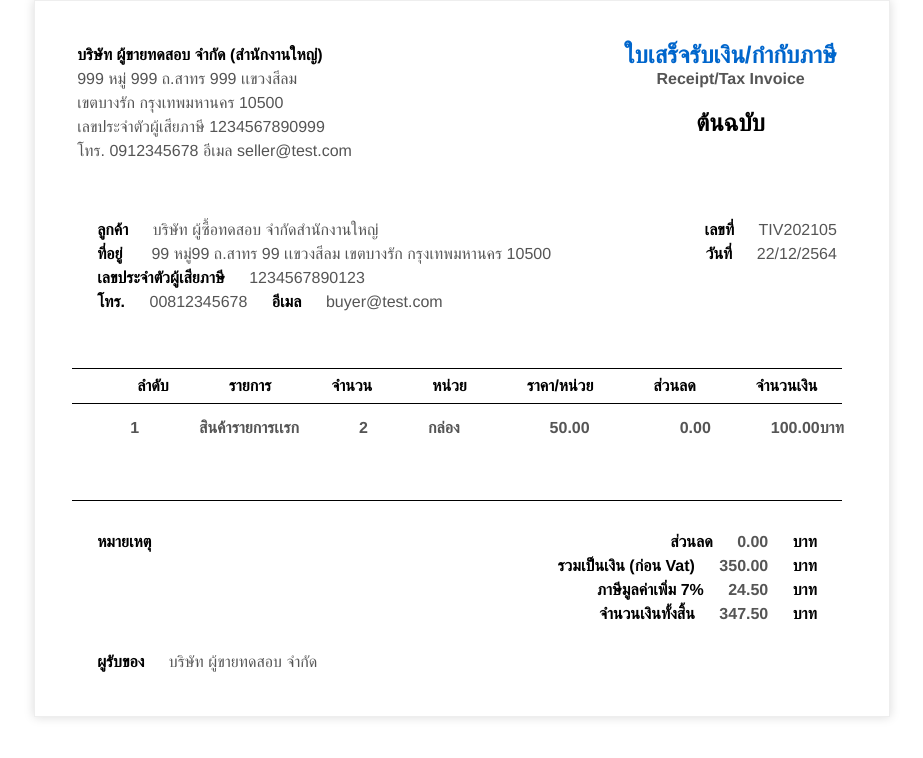
After one commit to prtomnoi/comeonoptic, a PHP site: page /template/receipt.html in a window 1280 px wide. The commit adds this page. Shown: the top 758 px of the page, without its empty margins (178-1101 px from the left). Run offline with PHP 8.4, Linux system fonts and the light colour scheme.

Commit message:
update_nack

```diff
--- /dev/null
+++ b/assets/css/custom.css
@@ -0,0 +1,6 @@
+body  {
+    background-image: url('../images/backgrounds/rm422-047.jpg');
+    background-repeat: no-repeat;
+    background-attachment: fixed;
+    background-size: 100% 100%;
+  }
--- /dev/null
+++ b/assets/css/style_receipt.css
@@ -0,0 +1,141 @@
+*{
+    margin: 0;
+    padding: 0;
+    box-sizing: border-box;
+}
+.invoice-box {
+    max-width: fit-content;
+    margin: auto;
+    padding: 30px;
+    border: 1px solid #eee;
+    box-shadow: 0 0 10px rgba(0, 0, 0, 0.15);
+    font-size: 16px;
+    line-height: 24px;
+    font-family: 'Helvetica Neue', 'Helvetica', Helvetica, Arial, sans-serif;
+    color: #555;
+}
+
+.invoice-box table {
+    width: 100%;
+    line-height: inherit;
+    text-align: left;
+}
+
+.invoice-box table td {
+    padding: 5px;
+    vertical-align: top;
+}
+
+.invoice-box table tr td:nth-child(2) {
+    text-align: right;
+}
+
+.invoice-box table tr.top table td {
+    padding-bottom: 20px;
+}
+
+.invoice-box table tr.top table td.title {
+    font-size: 45px;
+    line-height: 45px;
+    color: #333;
+}
+
+.invoice-box table tr.information table td {
+    padding-bottom: 40px;
+}
+
+.invoice-box table tr.heading td {
+    background: #eee;
+    border-bottom: 1px solid #ddd;
+    font-weight: bold;
+}
+
+.invoice-box table tr.details td {
+
+    border-bottom: 1px solid black;
+    border-top:1px solid black ;
+
+
+}
+
+.invoice-box table tr.item td {
+    border-bottom: 1px solid #004cff;
+
+
+}
+
+.invoice-box table tr.item.last td {
+    border-bottom: none;
+}
+
+.invoice-box table tr.total td:nth-child(2) {
+    border-top: 2px solid #eee;
+    font-weight: bold;
+}
+
+.invoice-box.rtl {
+    direction: rtl;
+    font-family: Tahoma, 'Helvetica Neue', 'Helvetica', Helvetica, Arial, sans-serif;
+}
+
+.invoice-box.rtl table {
+    text-align: right;
+}
+
+.invoice-box.rtl table tr td:nth-child(2) {
+    text-align: left;
+}
+.invoice{
+    width: 100%;
+    margin-right: 10px;
+}
+
+.invoicet{
+    margin-top: auto;
+    text-align: justify;
+}
+.color_inovice{
+    color: 	#0066CC;
+    font-size: x-large;
+    float: right;
+    text-align: end;
+
+}
+.original{
+ color: black;
+ padding: 20px;
+}
+.original1{
+    color: black;
+
+   }
+
+.bb{
+    border-top: 1px solid black;
+}
+.pp{
+    float: right;
+    text-align: end;
+    text-align: center;
+
+}
+.pp1{
+    text-align: start;
+    float: left;
+}
+.pp2{
+    float: right;
+    text-align: end;
+    text-align: center;
+
+}
+.pp3{
+    text-align: start;
+    float: left;
+    padding-left: 60px;
+}
+.pp4{
+    text-align: start;
+    float: left;
+    padding-left: 90px;
+}
--- a/template/css.html
+++ b/template/css.html
@@ -6,4 +6,5 @@
     <link rel="stylesheet" href="assets/css/styles.min.css" />
     <link rel="stylesheet" href="assets/css/dataTables.bootstrap5.min.css">
     <link rel="stylesheet" href="assets/css/select2.min.css">
+    <link rel="stylesheet" href="assets/css/custom.css">
   </head>
--- a/template/index.html
+++ b/template/index.html
@@ -2,7 +2,6 @@
 <html lang="en">
 
 {CSS}
-
 <body>
   <!--  Body Wrapper -->
   <div class="page-wrapper" id="main-wrapper" data-layout="vertical" data-navbarbg="skin6" data-sidebartype="full"
--- a/template/menu.html
+++ b/template/menu.html
@@ -1,6 +1,7 @@
-  <aside class="left-sidebar">
+
+<aside class="left-sidebar">
       <!-- Sidebar scroll-->
-      <div>
+      <div >
         <div class="brand-logo d-flex align-items-center justify-content-between">
           <a href="main" class="text-nowrap logo-img mx-auto">
             <img src="assets/images/logos/logo-optic.jpg" width="130" alt="" />
--- a/template/nav.html
+++ b/template/nav.html
@@ -1,5 +1,5 @@
     <header class="app-header">
-        <nav class="navbar navbar-expand-lg navbar-light">
+        <nav class="navbar navbar-expand-lg navbar-light ">
           <ul class="navbar-nav">
             <li class="nav-item d-block d-xl-none">
               <a class="nav-link sidebartoggler nav-icon-hover" id="headerCollapse" href="javascript:void(0)">
--- /dev/null
+++ b/template/receipt.html
@@ -0,0 +1,163 @@
+<!DOCTYPE html>
+<html>
+    <head>
+        <meta charset="utf-8">
+        <meta name="viewport" content="width=device-width, initial-scale=1">
+        <title>COME ON OPTIC</title>
+        <link rel="shortcut icon" type="image/png" href="assets/images/logos/favicon.png" />
+        <link rel="stylesheet" href="assets/css/style_receipt.css">
+    </head>
+
+<body >
+    <div class="invoice-box">
+        <table cellpadding="0" cellspacing="0">
+            <tr class="top">
+                <td colspan="2">
+                    <table>
+                        <tr>
+                            <td>
+                                <div class="pp1">
+                                    <b class="original1 ">บริษัท ผู้ขายทดสอบ จำกัด
+                                        (สำนักงานใหญ่)</b>
+                                </div>
+                                <div class="pp2">
+                                    <b class="color_inovice">ใบเสร็จรับเงิน/กำกับภาษี</b> <br />
+                                    <b>Receipt/Tax Invoice</b> <br />
+                                    <h2 class="original ">ต้นฉบับ</h2><br>
+                                </div><br>
+                                <p>999 หมู่ 999 ถ.สาทร 999 เเขวงสีลม</p>
+                                <p>เขตบางรัก กรุงเทพมหานคร 10500</p>
+                                <p>เลขประจำตัวผู้เสียภาษี 1234567890999</p>
+                                <p>โทร. 0912345678 อีเมล seller@test.com</p>
+                            </td>
+                        </tr>
+                    </table>
+                </td>
+            </tr>
+            <tr class="information">
+                <td colspan="2">
+                    <table>
+                        <tr>
+                            <td>
+                                <div class="pp1">
+                                    <b class="original">ลูกค้า</b>
+                                    บริษัท ผู้ซื้อทดสอบ จำกัดสำนักงานใหญ่
+                                </div>
+                                <div class="pp2">
+                                    <b class="original">เลขที่ </b>
+                                    TIV202105
+                                </div><br>
+                                <div class="pp2">
+                                    <b class="original">วันที่</b>
+                                    22/12/2564
+                                </div>
+                                <div class="pp1">
+                                    <b class="original">ที่อยู่</b>
+                                    &nbsp;99 หมู่99 ถ.สาทร 99 เเขวงสีลม เขตบางรัก
+                                    กรุงเทพมหานคร 10500
+                                </div><br>
+                                <div class="pp1">
+                                    <b class="original">เลขประจำตัวผู้เสียภาษี</b>
+                                    1234567890123
+                                </div><br />
+                                <div class="pp1">
+                                    <b class="original">โทร.</b>
+                                    00812345678
+                                    <b class="original">อีเมล</b>
+                                    buyer@test.com
+                                </div>
+                            </td>
+                        </tr>
+                    </table>
+                </td>
+            </tr>
+            <td colspan="4">
+                <table id="myTable">
+                    <tr class="details">
+                        <td class="original">
+                            <b class="pp3"> ลำดับ</b>
+                            <b class="pp3"> รายการ</b>
+                            <b class="pp3"> จำนวน</b>
+                            <b class="pp3"> หน่วย</b>
+                            <b class="pp3"> ราคา/หน่วย</b>
+                            <b class="pp3"> ส่วนลด</b>
+                            <b class="pp3"> จำนวนเงิน</b>
+                        </td>
+                    </tr>
+                </table>
+            </td>
+            <td colspan="2">
+                <tr>
+                    <td>
+                        <b class="pp3">1</b>
+                        <b class="pp3">สินค้ารายการเเรก</b>
+                        <b class="pp3">2</b>
+                        <b class="pp3">กล่อง</b>
+                        <b class="pp4">50.00</b>
+                        <b class="pp4">0.00</b>
+                        <b class="pp3">100.00บาท</b>
+                    </td>
+                </tr>
+            </td>
+            <!-- <td colspan="2">
+                <tr>
+                    <td>
+                        <b class="pp3">2</b>
+                        <b class="pp3">สินค้ารายการสอง</b>
+                        <b class="pp3">9</b>
+                        <b class="pp3">กล่อง</b>
+                        <b class="pp4">50.00</b>
+                        <b class="pp4">0.00</b>
+                        <b class="pp3">250.00บาท</b>
+                    </td>
+                </tr>
+            </td> -->
+            <td colspan="4">
+                <table>
+                    <tr>
+                        <br>
+                        <br>
+                        <td class="bb">
+                            <br>
+                            <div class="pp1">
+                                <b class="original">หมายเหตุ</b>
+                            </div>
+                            <div class="pp">
+                                <b class="original">ส่วนลด</b>
+                                <b>0.00</b>
+                                <b class="original">บาท</b>
+                            </div>
+                            <br />
+                            <div class="pp">
+                                <b class="original">รวมเป็นเงิน (ก่อน Vat)</b>
+                                <b>350.00</b>
+                                <b class="original">บาท</b>
+                            </div>
+                            <br />
+                            <div class="pp">
+                                <b class="original">ภาษีมูลค่าเพิ่ม 7%</b>
+                                <b>24.50</b>
+                                <b class="original">บาท</b>
+                            </div>
+                            <br />
+                            <div class="pp">
+                                <b class="original">จำนวนเงินทั้งสิ้น</b>
+                                <b>347.50</b>
+                                <b class="original">บาท</b>
+                            </div>
+                            <br>
+                            <br>
+                            <b class="original">ผูรับของ</b>
+                            บริษัท ผู้ขายทดสอบ จำกัด
+                        </td>
+                    </tr>
+                </table>
+            </td>
+        </table>
+    </div>
+</body>
+<script>
+    var dataTable = $('#myTable').DataTable();
+</script>
+
+</html>
```
Also changed, not shown: receipt.php (added, +19 -0 lines), template/sale_page.html (+63 -29 lines), assets/css/styles.css, assets/css/styles.min.css, assets/images/backgrounds/green_pic.png (added), assets/images/backgrounds/green_tem.jpg (added), assets/images/backgrounds/rm422-047.jpg (added), template/test.html (line endings or trailing spaces).
